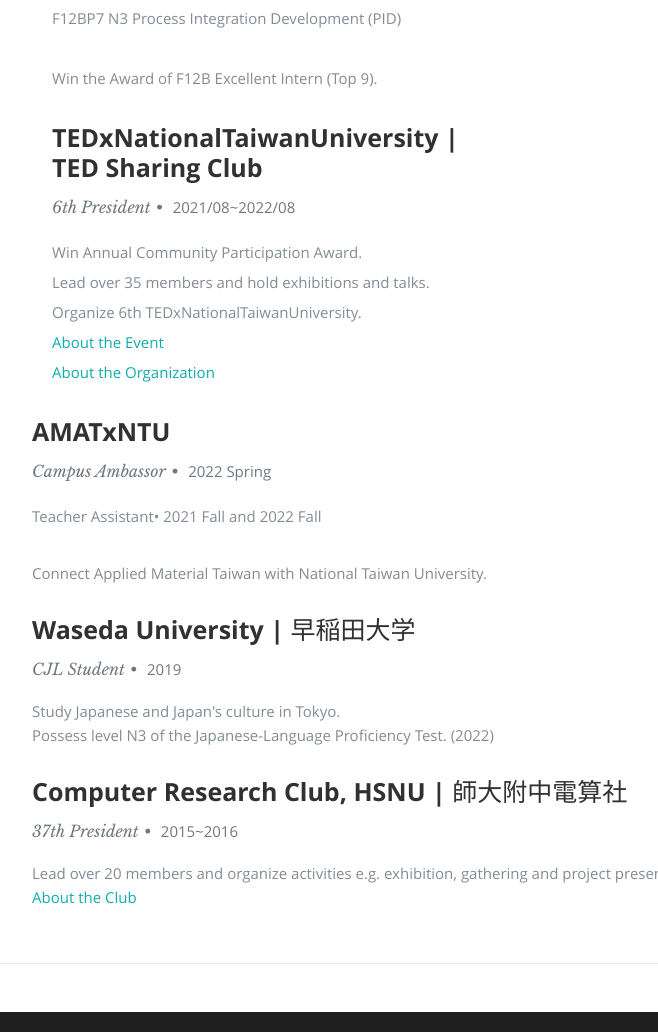
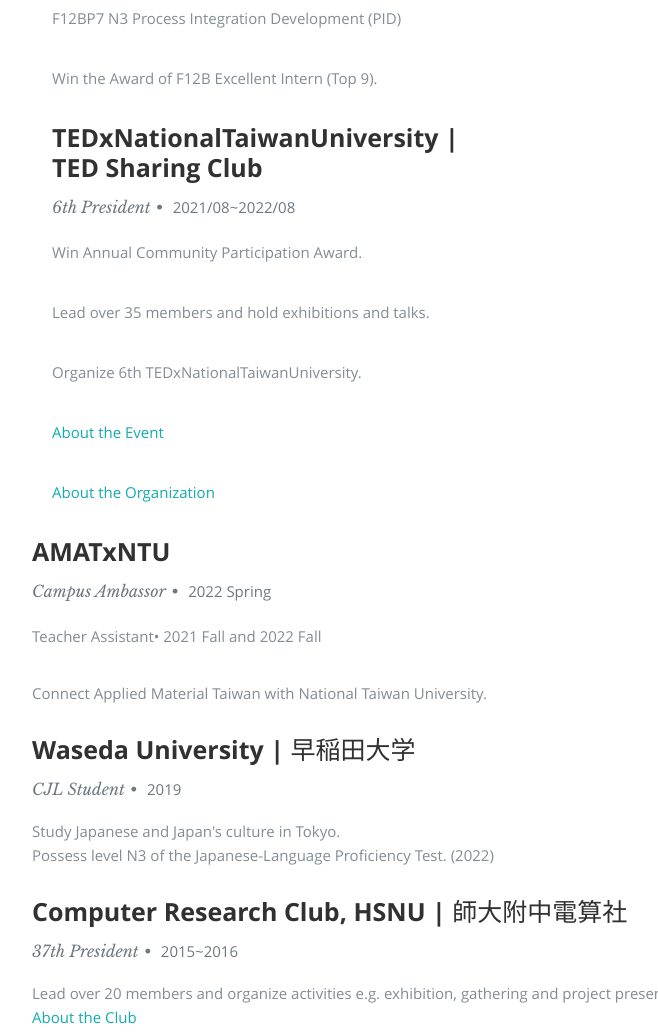
Before and after one commit to JackChueh/jackchueh.github.io, a plain HTML site: page index.html in a window 1280 px wide. Shown: the part 2840-3872 px from the top of the page, without its empty margins (353-1011 px from the left). Drawn offline with nearby package versions, Linux system fonts and the light colour scheme.

Commit message:
Add files via upload

```diff
--- a/index.html
+++ b/index.html
@@ -239,12 +239,12 @@
 
 
       <div class="row education">
+
          <div class="three columns header-col">
             <h1><span>Experience</span></h1>
          </div>
 
          <div class="nine columns main-col">
-
             <div class="row item">
 
                <div class="twelve columns">
@@ -275,18 +275,16 @@
                      Win the Award of F12B Excellent Intern (Top 9).
                   </p>
                </div>
-
+            </div>
+            <div class="row item">
                <div class="twelve columns">
                   <h3>TEDxNationalTaiwanUniversity | </br>TED Sharing Club </h3>
                   <p class="info">6th President<span>&bull;</span> <em class="date">2021/08~2022/08</em></p>
-                  <p>
-                     Win Annual Community Participation Award.<br>
-                     Lead over 35 members and hold exhibitions and talks.<br>
-                     Organize 6th TEDxNationalTaiwanUniversity.<br>
-                     <a href="https://www.ted.com/tedx/events/50354" target="_blank">About the Event </a>
-                  </br>
-                     <a href="https://www.facebook.com/TEDxNTUtw/" target="_blank">About the Organization</a>
-                  </p>
+                  <p>Win Annual Community Participation Award.</p>
+                  <p>Lead over 35 members and hold exhibitions and talks.</p>
+                  <p>Organize 6th TEDxNationalTaiwanUniversity.</p>
+                  <p><a href="https://www.ted.com/tedx/events/50354" target="_blank">About the Event</a></p>
+                  <p><a href="https://www.facebook.com/TEDxNTUtw/" target="_blank">About the Organization</a></p>
                </div>
 
 
@@ -298,6 +296,7 @@
                      Connect Applied Material Taiwan with National Taiwan University.<br>
                   </p>
                </div>
+
                <div class="twelve colums">
                   <h3>Waseda University | 早稲田大学</h3>
                   <p class="info">CJL Student<span>&bull;</span> <em class="date">2019</em></p>
@@ -307,6 +306,7 @@
                   </p>
 
                </div>
+
                <div class="twelve colums">
                   <h3>Computer Research Club, HSNU | 師大附中電算社</h3>
                   <p class="info">37th President<span>&bull;</span> <em class="date">2015~2016</em></p>
@@ -314,11 +314,8 @@
                      Lead over 20 members and organize activities e.g. exhibition, gathering and project presentation.<br>
                      <a href="https://www.facebook.com/HSNU.CRC" target="_blank">About the Club</a>
                   </p>
-
                </div>
             </div>
-         </div>
-
          </div> <!-- main-col end -->
 
       </div> <!-- Extracurricular Activities -->
```
